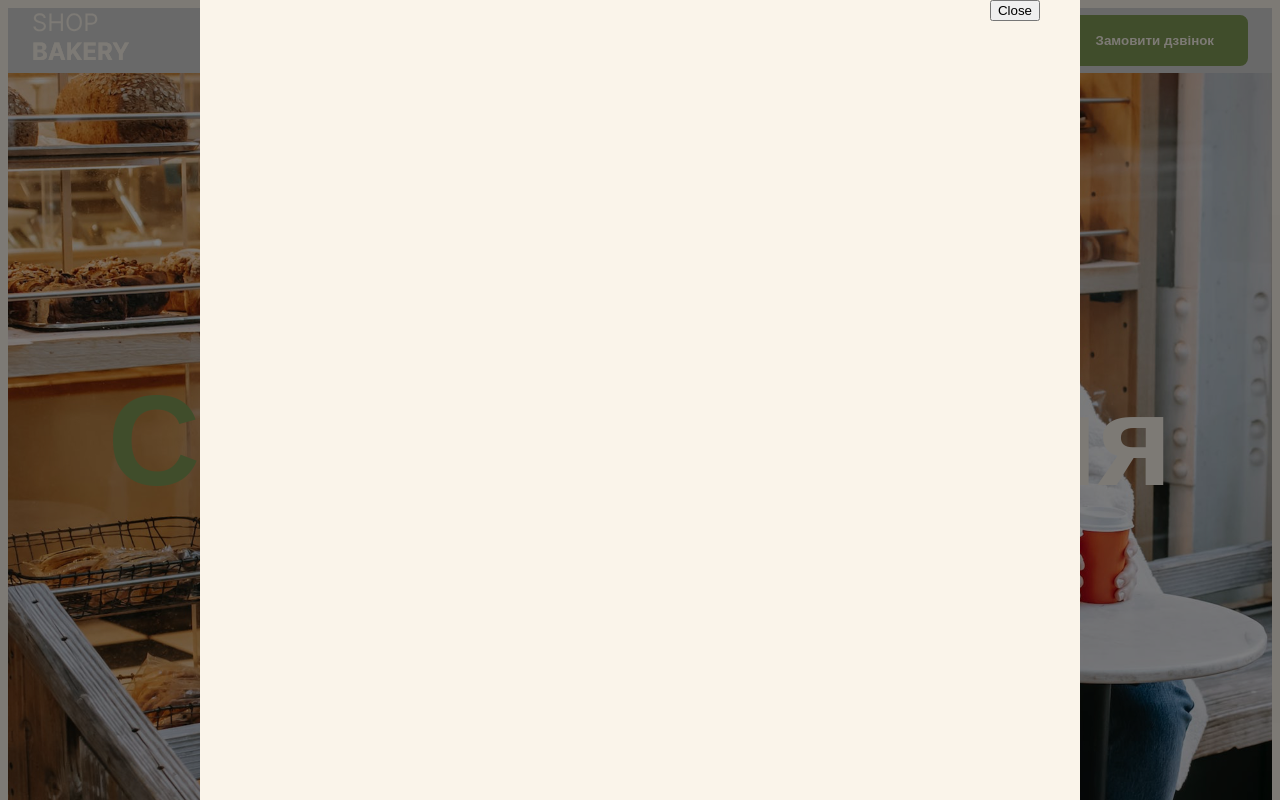
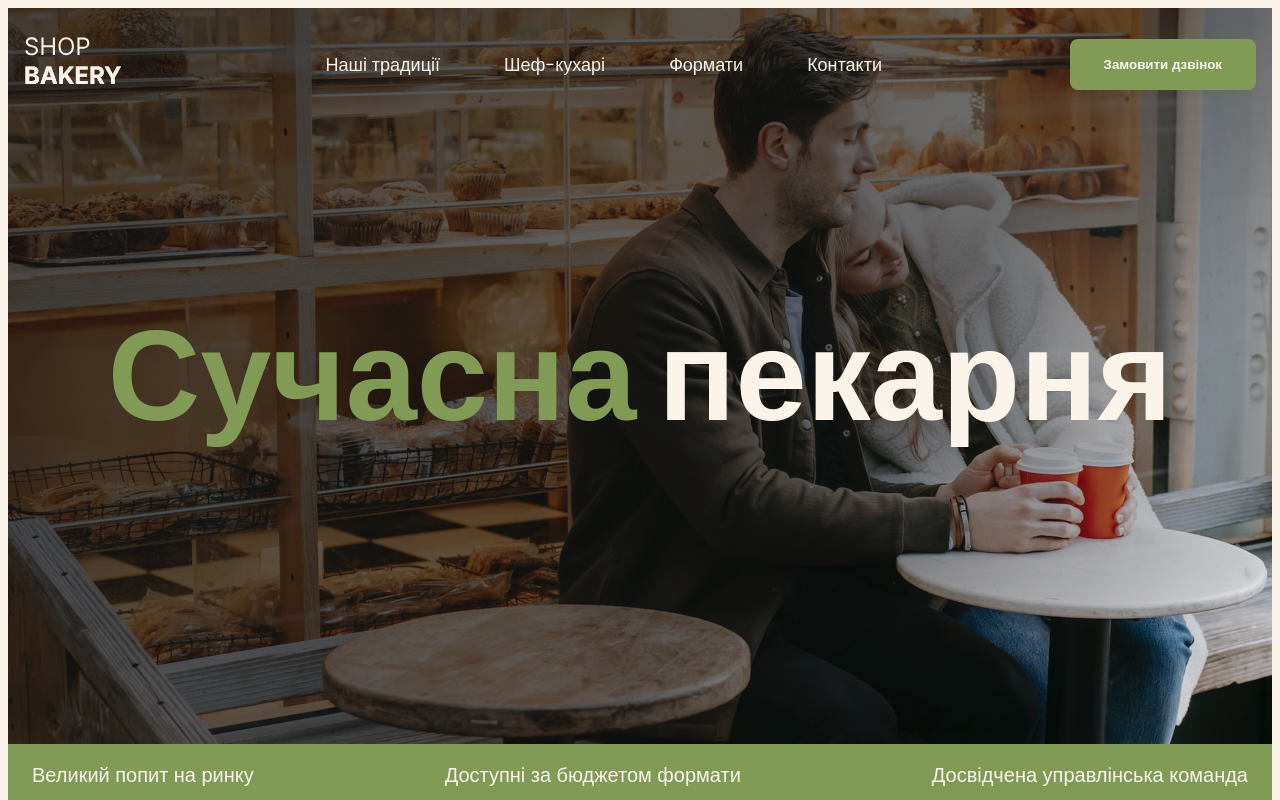
Before and after one commit to OhanesianRostislav/Bakery, a plain HTML site: page index.html in a window 1280 px wide. Shown: the top 800 px of the page. Drawn offline with Linux system fonts and the light colour scheme.

Commit message:
Add files via upload

```diff
--- a/css/styles.css
+++ b/css/styles.css
@@ -96,9 +96,41 @@ ul {
     padding: 0 24px;
 }
 
+/* buttons */
+.button {
+    padding: 16px 32px;
+    color: var(--primary-light);
+    background-color: var(--brand-light);
+    border: 2px solid var(--brand-light);
+    border-radius: 8px;
+    cursor: pointer;
+    font-weight: 600;
+    transition: color 0.3s;
+}
+
+.button:hover {
+    color: var(--brand-light);
+    background-color: transparent;
+}
+
+/* links */
+.link {
+    color: var(--primary-light);
+    text-decoration: none;
+    transition: color 0.3s;
+}
+
+.link:hover {
+    color: var(--brand-light);
+}
+
 /* header */
 .header {
-    background-color: lightgray;
+    position: absolute;
+    top: 0;
+    left: 0;
+    width: 100%;
+    padding-top: 32px;
 }
 
 .header-container {
@@ -124,7 +156,8 @@ ul {
 /* hero section */
 .hero-section {
     padding: 272px 0;
-    background-image: url('../images/hero-bcg.jpg');
+    background-image: linear-gradient(126.97deg, rgba(18.0625, 17.666563034057617, 17.234634399414062, 0.78), rgba(18.0625, 17.666563034057617, 17.234634399414062, 0.6) 64%, rgba(18.0625, 17.666563034057617, 17.234634399414062, 0) 100%),
+        url('../images/hero-bcg.jpg');
     background-repeat: no-repeat;
     background-position: center top;
     background-size: cover;
@@ -286,7 +319,12 @@ ul {
     /* remove */
     padding: 18px;
     border-radius: 16px;
+    transition: transform 0.3s;
     background: linear-gradient(180.00deg, rgba(49, 37.999996185302734, 26, 0) 55%, rgba(49, 37.999996185302734, 26, 0.71) 73%, rgba(49, 38, 26, 1) 100%);
+}
+
+.format-card:hover {
+    transform: scale(1.05);
 }
 
 .formats-list {
@@ -325,6 +363,10 @@ ul {
     cursor: pointer;
     fill: var(--primary-dark);
     flex-shrink: 0;
+}
+
+.carousel-button.next {
+    transform: rotate(180.00deg);
 }
 
 .carousel-button:hover {
@@ -432,32 +474,6 @@ ul {
     fill: var(--brand-light);
 }
 
-/* buttons */
-.button {
-    padding: 16px 32px;
-    color: var(--primary-light);
-    background-color: var(--brand-light);
-    border: 2px solid var(--brand-light);
-    border-radius: 8px;
-    cursor: pointer;
-    font-weight: 600;
-}
-
-.button:hover {
-    color: var(--brand-dark);
-    background-color: transparent;
-}
-
-/* links */
-.link {
-    color: var(--primary-light);
-    text-decoration: none;
-}
-
-.link:hover {
-    color: var(--brand-light);
-}
-
 /* Modal*/
 .backdrop {
     position: fixed;
@@ -469,18 +485,24 @@ ul {
     display: flex;
     align-items: center;
     justify-content: center;
+    padding: 20px 0;
+    transition: opacity 0.3s, visibility 0.3s;
 }
 
 .modal {
     position: relative;
-    width: 880px;
-    height: 880px;
+    width: 100%;
+    max-width: 880px;
+    max-height: 880px;
+    height: 100%;
     background-color: var(--primary-light);
     border-radius: 32px;
 }
 
 .backdrop.is-hidden {
-    display: none;
+    opacity: 0;
+    visibility: hidden;
+    pointer-events: none;
 }
 
 .modal-btn-close {
--- a/index.html
+++ b/index.html
@@ -157,7 +157,7 @@
                             </article>
                         </li>
                     </ul>
-                    <button class="carousel-button" type="button">
+                    <button class="carousel-button next" type="button">
                         <svg width="16" height="16">
                             <use href="./images/icons.svg#icon-arrow"></use>
                         </svg>
@@ -236,7 +236,7 @@
         </div>
     </footer>
 
-    <div class="backdrop">
+    <div class="backdrop is-hidden">
         <div class="modal">
             <button class="modal-btn-close" type="button">Close</button>
         </div>
```
